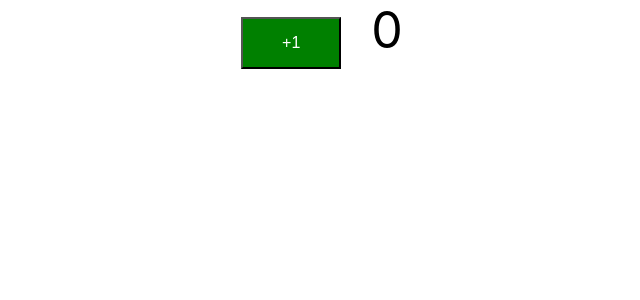
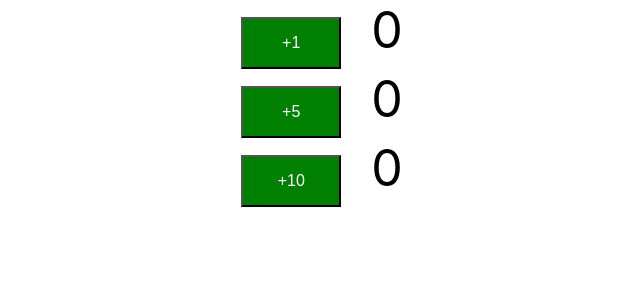
Before and after one commit to Visserr2/React-SpringBoot, a React (Create React App) app in the folder frontend/todo-app/: page / in a window 1280 px wide. Shown: the top 300 px of the page, without its empty margins (303-943 px from the left). Built offline with nearby package versions, Linux system fonts and the light colour scheme.

Commit message:
Added params to count component
Added params to count component

```diff
--- a/frontend/todo-app/src/App.js
+++ b/frontend/todo-app/src/App.js
@@ -36,7 +36,9 @@ class App extends Component {
   render() {
     return (
       <div className="App">
-        <Counter />
+        <Counter increment={1}/>
+        <Counter increment={5}/>
+        <Counter increment={10}/>
       </div>
     );
   }
--- a/frontend/todo-app/src/components/counter/Counter.jsx
+++ b/frontend/todo-app/src/components/counter/Counter.jsx
@@ -36,7 +36,7 @@ class Counter extends Component {
 
         return (
             <div className="counter">
-               <button onClick={this.increment}>+1</button>
+               <button onClick={this.increment}>+{this.props.increment}</button>
                <span className="count" style={style}>{this.state.counter}</span>
             </div>
         )
@@ -47,7 +47,7 @@ class Counter extends Component {
     increment() {
         // Always call setState when changing state. The changes in setState will merge with the current state
         this.setState({
-          counter: this.state.counter + 1
+          counter: this.state.counter + this.props.increment
         });
     }
 }
```
